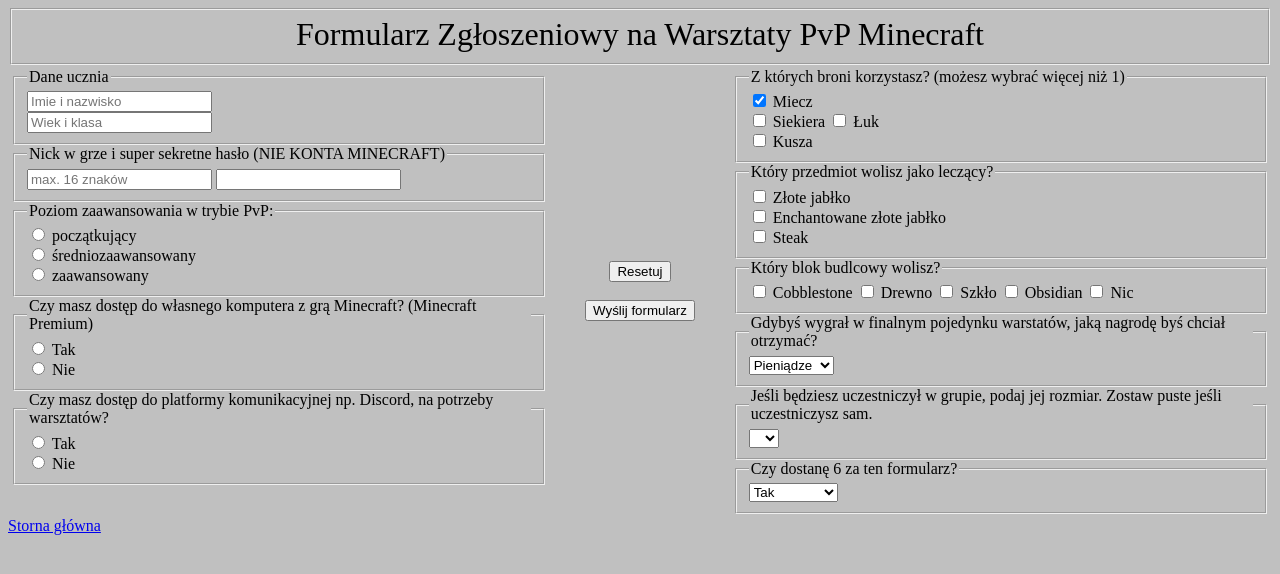
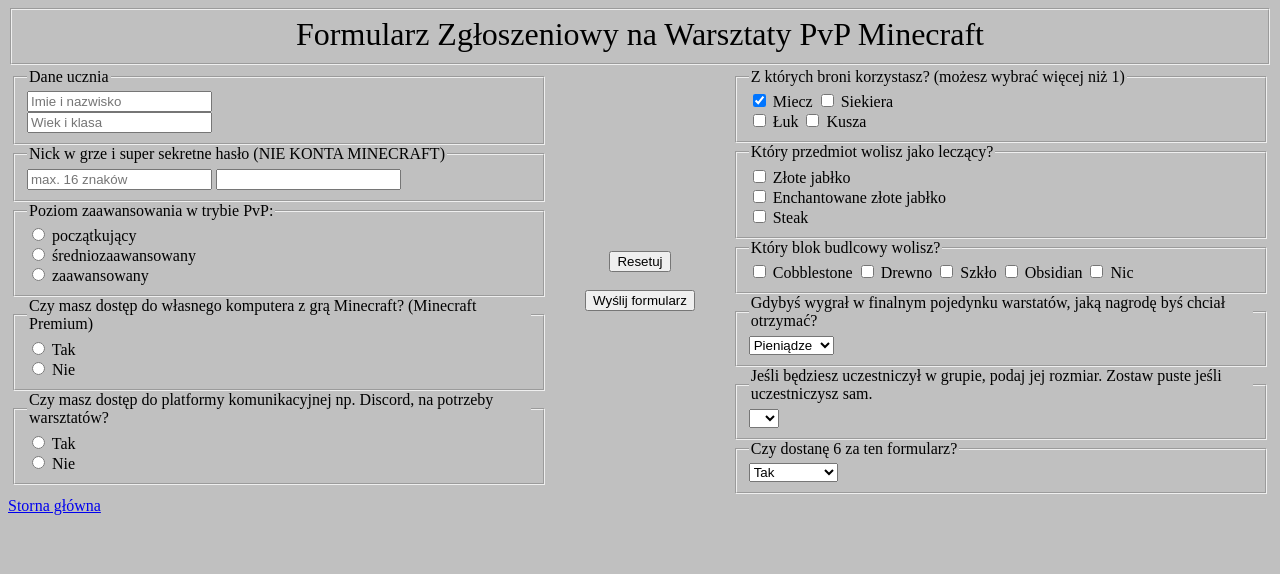
Before and after one commit to ObliviousCow/mikolaj.github.io, a plain HTML site: page formularz_kopytko.html in a window 1280 px wide. Drawn offline with Linux system fonts and the light colour scheme.

Commit message:
Update formularz_kopytko.html

```diff
--- a/formularz_kopytko.html
+++ b/formularz_kopytko.html
@@ -68,16 +68,16 @@
                         <legend>Z których broni korzystasz? (możesz wybrać więcej niż 1)</legend>
 
                         <input type="checkbox" name="weapons" id="sword_weapons" checked>
-                        <label for="sword_weapons">Miecz</label><br>
+                        <label for="sword_weapons">Miecz</label>
 
                         <input type="checkbox" name="weapons" id="axe_weapons">
-                        <label for="axe_weapons">Siekiera</label>
+                        <label for="axe_weapons">Siekiera</label> <br>
 
                         <input type="checkbox" name="weapons" id="bow_weapons">
-                        <label for="bow_weapons">Łuk</label><br>
+                        <label for="bow_weapons">Łuk</label>
 
                         <input type="checkbox" name="weapons" id="cbow_weapons">
-                        <label for="cbow_weapons">Kusza</label>
+                        <label for="cbow_weapons">Kusza</label><br>
 
                     </fieldset>
                     <fieldset align="left">
```
